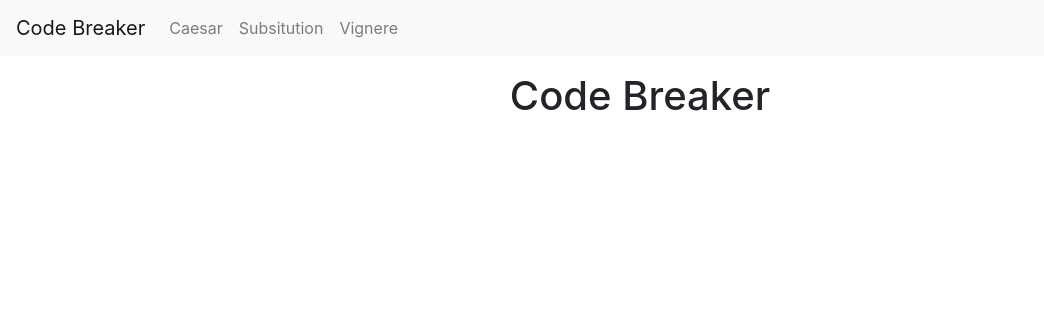
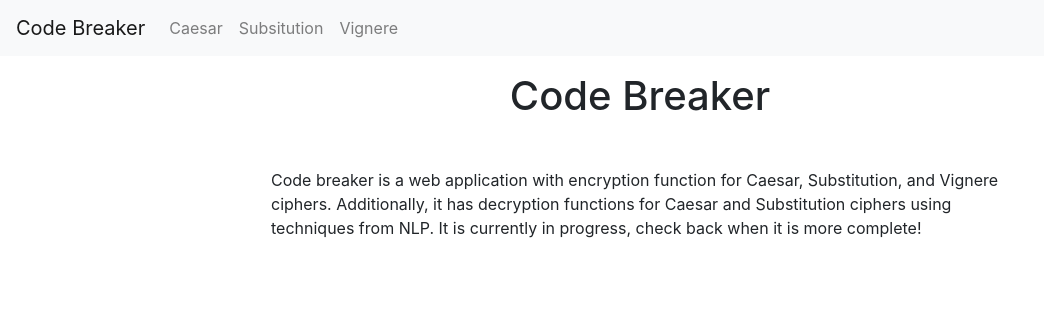
Before and after one commit to christian-doucette/code_breaker, a Flask app: page / in a window 1280 px wide. Shown: the top 316 px of the page, without its empty margins (0-1044 px from the left). Run offline with Flask 2, Linux system fonts and the light colour scheme; some libraries are stand-ins or nearby versions.

Commit message:
added brief description to home page, and deleted paper pdfs

```diff
--- a/templates/home_page.html
+++ b/templates/home_page.html
@@ -6,4 +6,5 @@
 {% block content %}
 <h1 class="mb-5" style="text-align:center">Code Breaker</h1>
 
+Code breaker is a web application with encryption function for Caesar, Substitution, and Vignere ciphers. Additionally, it has decryption functions for Caesar and Substitution ciphers using techniques from NLP. It is currently in progress, check back when it is more complete!
 {% endblock %}
```
Also changed, not shown: 2 other files.
